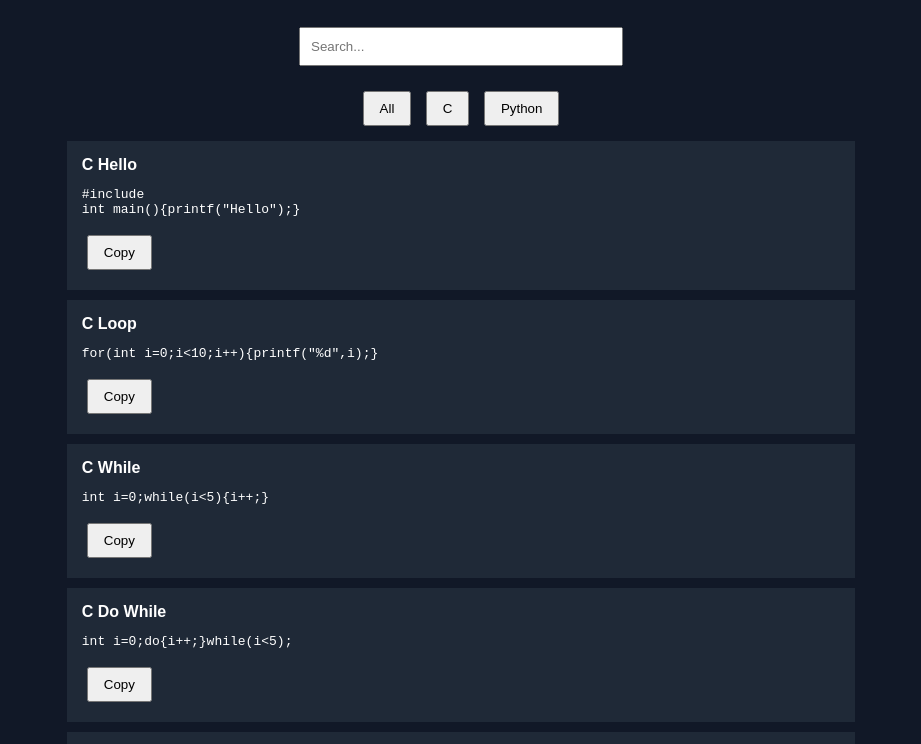
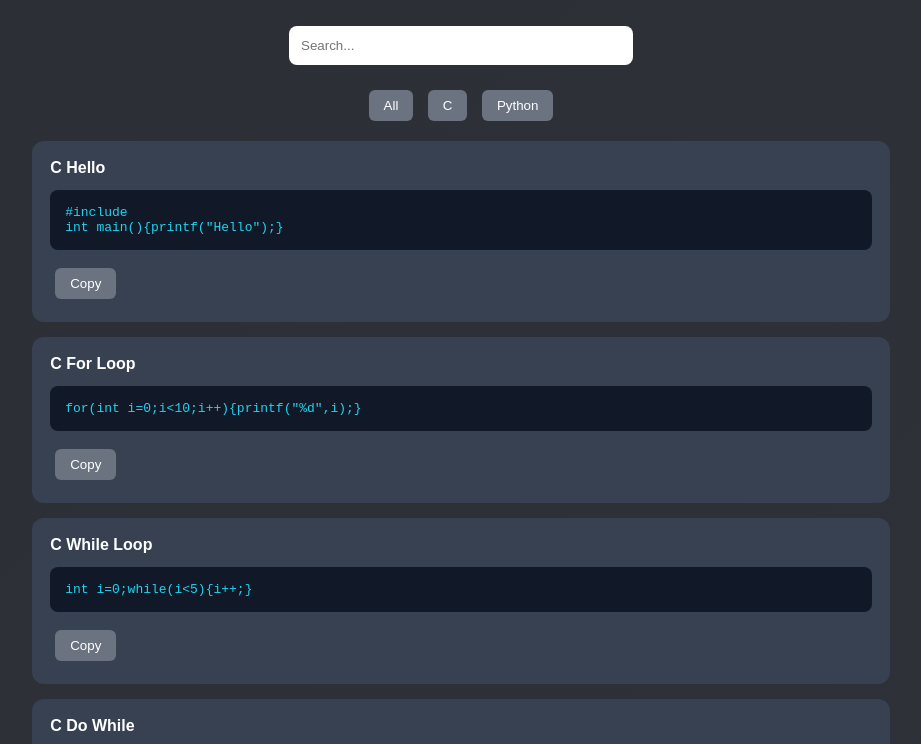
Before and after one commit to prakharsonwane/quick-code-library, a plain HTML site: page editor.html in a window 1280 px wide. Shown: the part 73-817 px from the top of the page, without its empty margins (179-1100 px from the left). Drawn offline with Linux system fonts and the light colour scheme.

Commit message:
Add files via upload

```diff
--- a/editor.html
+++ b/editor.html
@@ -2,23 +2,61 @@
 <html>
 <head>
 <title>Quick Code Library</title>
+
 <style>
-body { font-family: Arial; background:#111827; color:white; text-align:center; }
-input { padding:10px; width:300px; margin:20px; }
-button { padding:8px 15px; margin:5px; cursor:pointer; }
+body {
+    font-family: Arial;
+    background: linear-gradient(135deg,#2c2f36,#3b3f47);
+    color: white;
+    text-align: center;
+}
+
+h1 { margin-top: 20px; }
+
+input {
+    padding:12px;
+    width:320px;
+    margin:20px;
+    border-radius:8px;
+    border:none;
+}
+
+button {
+    padding:8px 15px;
+    margin:5px;
+    border:none;
+    border-radius:6px;
+    background:#6b7280;
+    color:white;
+    cursor:pointer;
+}
+
+button:hover {
+    background:#4b5563;
+}
+
 .card {
-    background:#1f2937;
+    background:#374151;
+    padding:18px;
+    margin:15px auto;
+    width:65%;
+    text-align:left;
+    border-radius:12px;
+}
+
+pre {
+    background:#111827;
     padding:15px;
-    margin:10px auto;
-    width:60%;
-    text-align:left;
+    border-radius:8px;
+    color:#22d3ee;
 }
 </style>
+
 </head>
 
 <body>
 
-<h1>Quick Code Library</h1>
+<h1>⚡ Quick Code Library</h1>
 
 <input type="text" id="search" placeholder="Search..." onkeyup="render()">
 
@@ -32,16 +70,16 @@ button { padding:8px 15px; margin:5px; cursor:pointer; }
 
 <script>
 
-let currentLang = "all";
+let currentLang="all";
 
-let snippets = [
+let snippets=[
 
-/* ===== C (50) ===== */
+// ===== C (50) =====
 {lang:"c",title:"C Hello",code:"#include<stdio.h>\nint main(){printf(\"Hello\");}"},
-{lang:"c",title:"C Loop",code:"for(int i=0;i<10;i++){printf(\"%d\",i);}"},
-{lang:"c",title:"C While",code:"int i=0;while(i<5){i++;}"},
+{lang:"c",title:"C For Loop",code:"for(int i=0;i<10;i++){printf(\"%d\",i);}"},
+{lang:"c",title:"C While Loop",code:"int i=0;while(i<5){i++;}"},
 {lang:"c",title:"C Do While",code:"int i=0;do{i++;}while(i<5);"},
-{lang:"c",title:"C If Else",code:"if(a>b)printf(\"A\");else printf(\"B\");"},
+{lang:"c",title:"C If Else",code:"if(a>b) printf(\"A\"); else printf(\"B\");"},
 {lang:"c",title:"C Switch",code:"switch(n){case 1:break;}"},
 {lang:"c",title:"C Array",code:"int a[5]={1,2,3,4,5};"},
 {lang:"c",title:"C 2D Array",code:"int a[2][2]={{1,2},{3,4}};"},
@@ -58,8 +96,8 @@ let snippets = [
 {lang:"c",title:"C Input",code:"scanf(\"%d\",&a);"},
 {lang:"c",title:"C Output",code:"printf(\"%d\",a);"},
 {lang:"c",title:"C Math",code:"pow(2,3);"},
-{lang:"c",title:"C Sorting",code:"// sorting logic"},
-{lang:"c",title:"C Searching",code:"// search logic"},
+{lang:"c",title:"C Sorting",code:"// sorting"},
+{lang:"c",title:"C Searching",code:"// searching"},
 {lang:"c",title:"C Prime",code:"for(i=2;i<n;i++)"},
 {lang:"c",title:"C Fibonacci",code:"a=0,b=1;"},
 {lang:"c",title:"C Palindrome",code:"// palindrome"},
@@ -88,7 +126,7 @@ let snippets = [
 {lang:"c",title:"C String Copy",code:"strcpy(a,b);"},
 {lang:"c",title:"C String Compare",code:"strcmp(a,b);"},
 
-/* ===== Python (50) ===== */
+// ===== Python (50) =====
 {lang:"python",title:"Py Hello",code:"print('Hello')"},
 {lang:"python",title:"Py Loop",code:"for i in range(10):print(i)"},
 {lang:"python",title:"Py While",code:"while i<5:i+=1"},
```
